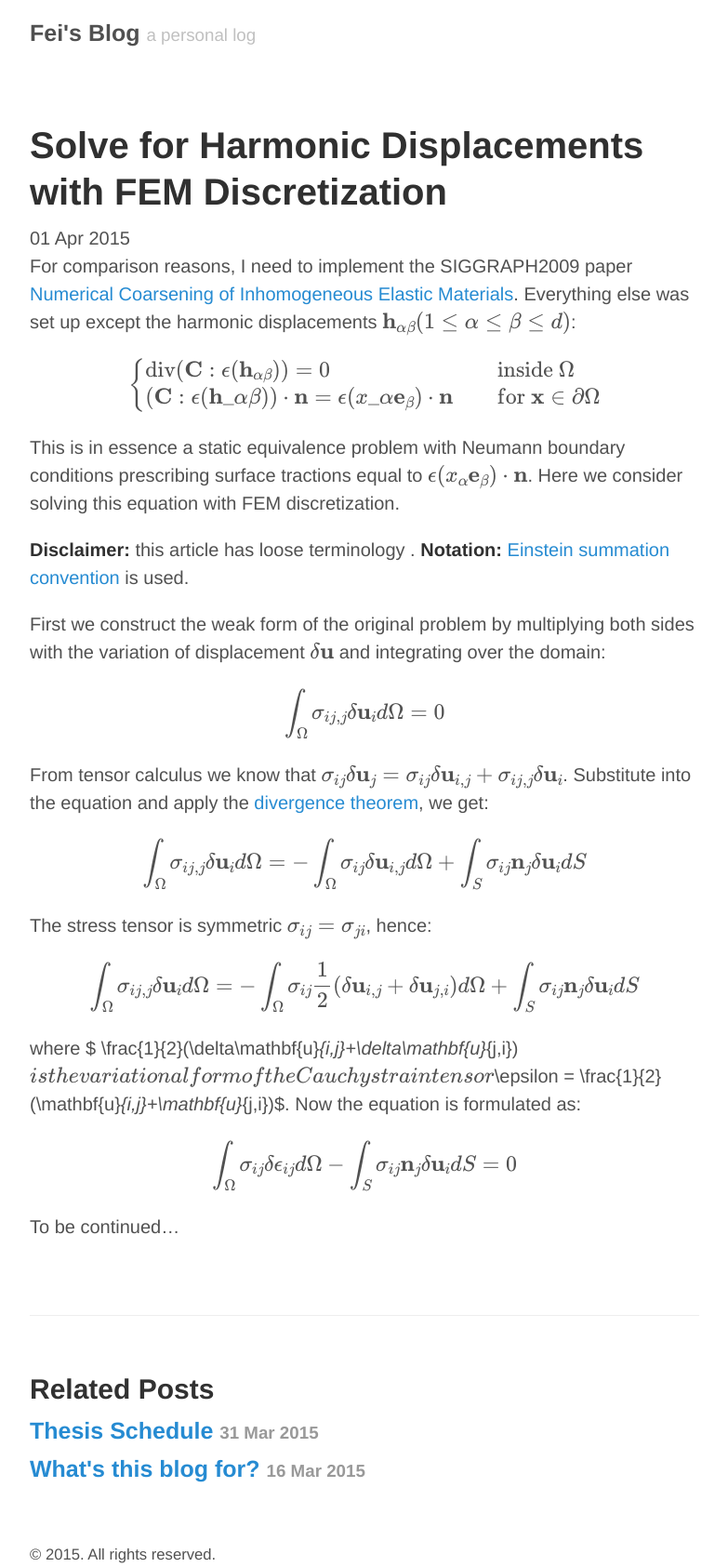
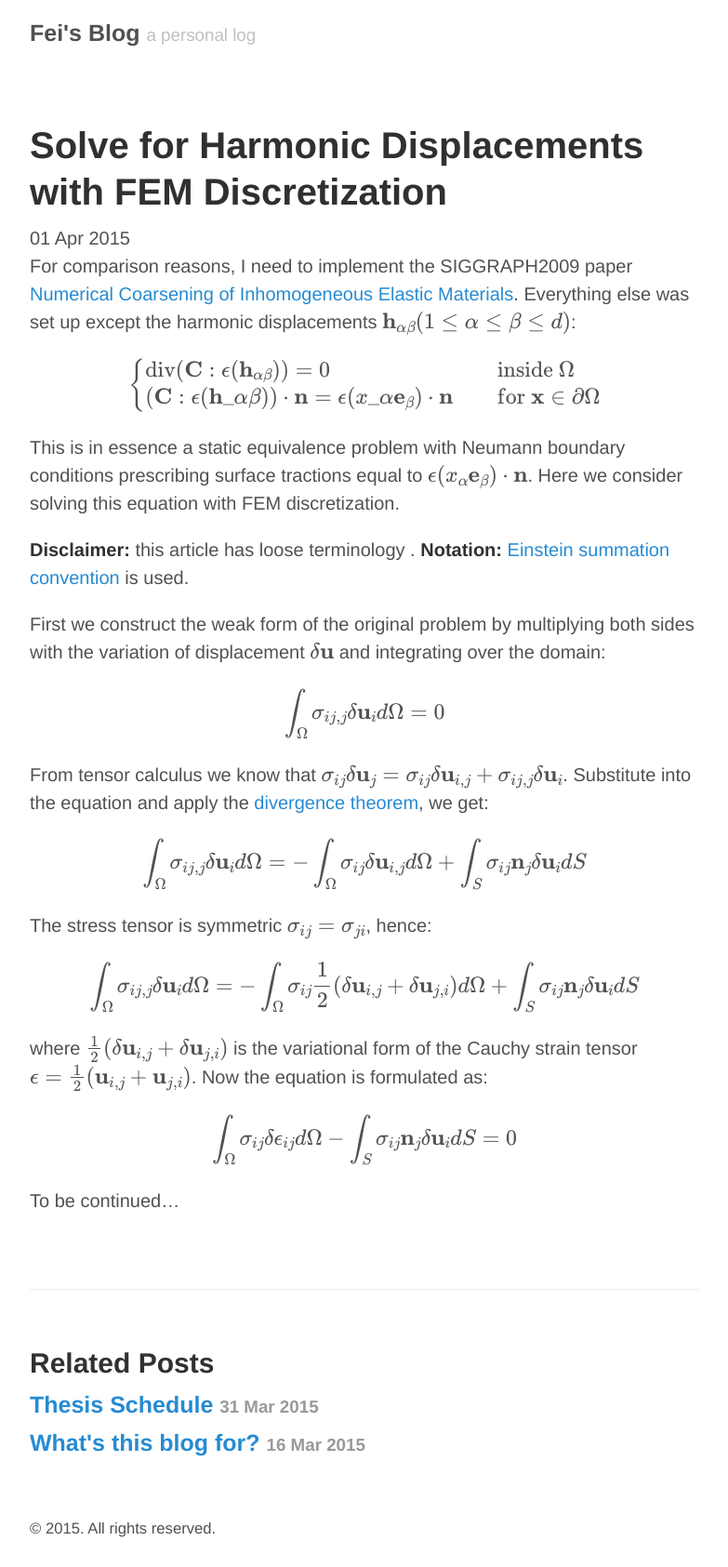
Before and after one commit to FeiZhu/blog, a Jekyll site: the page built from _posts/2015-04-01-solving-harmonic-displacements-with-fem-discretization.md, in a window 1280 px wide. Shown: the whole page at 93% size, without its empty margins (248-1031 px from the left). Built offline with Jekyll 4.4.1, drawn with Linux system fonts in a browser that asks for light colours; formulas are drawn with MathJax 3; after the commit the page ends 1657 px from its top, so only the background shows below that.

```diff
--- a/_posts/2015-04-01-solving-harmonic-displacements-with-fem-discretization.md
+++ b/_posts/2015-04-01-solving-harmonic-displacements-with-fem-discretization.md
@@ -36,7 +36,7 @@ $$
 \int_\Omega\sigma_{ij,j}\delta\mathbf{u}_id\Omega=-\int_\Omega\sigma_{ij}\frac{1}{2}(\delta\mathbf{u}_{i,j}+\delta\mathbf{u}_{j,i})d\Omega +\int_S\sigma_{ij}\mathbf{n}_j\delta\mathbf{u}_idS
 $$
 
-where $ \frac{1}{2}(\delta\mathbf{u}_{i,j}+\delta\mathbf{u}_{j,i}) $ is the variational form of the Cauchy strain tensor $\epsilon = \frac{1}{2}(\mathbf{u}_{i,j}+\mathbf{u}_{j,i})$. Now the equation is formulated as:
+where $ \frac{1}{2}(\delta\mathbf{u}\_{i,j}+\delta\mathbf{u}\_{j,i}) $ is the variational form of the Cauchy strain tensor $\epsilon = \frac{1}{2}(\mathbf{u}\_{i,j}+\mathbf{u}\_{j,i})$. Now the equation is formulated as:
 
 $$
 \int_\Omega\sigma_{ij}\delta\epsilon_{ij}d\Omega -\int_S\sigma_{ij}\mathbf{n}_j\delta\mathbf{u}_idS=0
```
